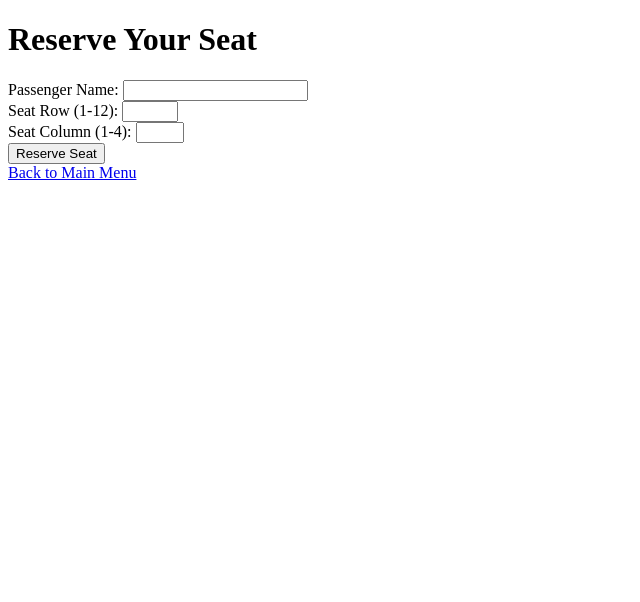
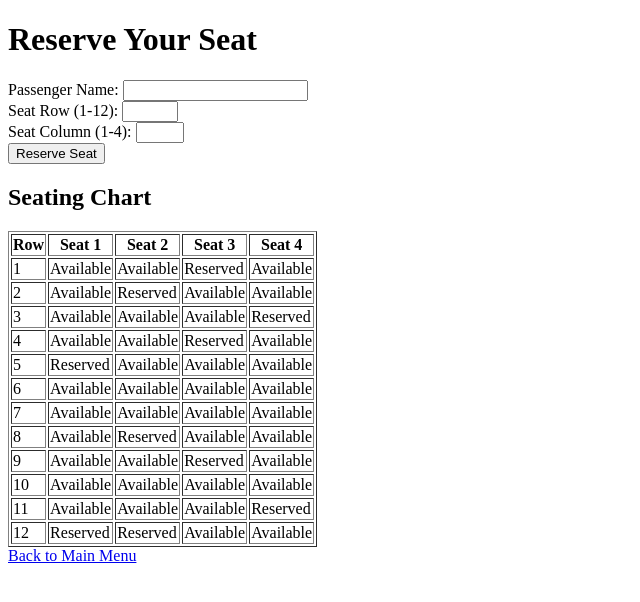
Before and after one commit to bp3000bp/4320-Final-Project, a Flask app: page /reserve in a window 1280 px wide. Shown: the top 602 px of the page, without its empty margins (0-640 px from the left). Run offline with Flask 3, Linux system fonts and the light colour scheme.

Commit message:
reserve page fixed

```diff
--- a/app/app.py
+++ b/app/app.py
@@ -18,19 +18,34 @@ def index():
 @app.route('/reserve', methods=['GET', 'POST'])
 def reserve_seat():
     with app.app_context():
+        # Create a seating chart (default is 'Available')
+        seating_chart = [['Available' for _ in range(4)] for _ in range(12)]
+
+        # Query the database for existing reservations
+        reservations = db.session.query(Reservation).all()
+
+        # Update the seating chart with reserved seats
+        for res in reservations:
+            seating_chart[res.seatRow - 1][res.seatColumn - 1] = 'Reserved'
+
         if request.method == 'POST':
             passengerName = request.form['passengerName']
             seatRow = int(request.form['seatRow'])
             seatColumn = int(request.form['seatColumn'])
 
+            # Check if the selected seat is already reserved
             existing_reservation = db.session.query(Reservation).filter_by(
                 seatRow=seatRow, seatColumn=seatColumn).first()
 
             if existing_reservation:
+                # Display error if seat is taken
                 flash("Seat already reserved. Please choose another seat.")
-                return render_template('reserve.html')
+                return render_template('reserve.html', seating_chart=seating_chart, enumerate=enumerate)
 
+            # Generate an eTicketNumber for the new reservation
             eTicketNumber = f"{seatRow}{seatColumn}{passengerName[:4]}"
+
+            # Add the new reservation to the database
             new_reservation = Reservation(
                 passengerName=passengerName,
                 seatRow=seatRow,
@@ -40,9 +55,13 @@ def reserve_seat():
             db.session.add(new_reservation)
             db.session.commit()
 
+            # Success message
             flash(f"Reservation successful! Your eTicket number: {eTicketNumber}")
             return redirect(url_for('index'))
-        return render_template('reserve.html')
+
+        # Render the form with the updated seating chart
+        return render_template('reserve.html', seating_chart=seating_chart, enumerate=enumerate)
+
 
 
 
--- a/templates/reserve.html
+++ b/templates/reserve.html
@@ -7,6 +7,8 @@
 </head>
 <body>
     <h1>Reserve Your Seat</h1>
+
+    <!-- Reservation Form -->
     <form method="POST" action="/reserve">
         <label for="passengerName">Passenger Name:</label>
         <input type="text" id="passengerName" name="passengerName" required><br>
@@ -19,6 +21,31 @@
 
         <button type="submit">Reserve Seat</button>
     </form>
+
+    <!-- Seating Chart -->
+    <h2>Seating Chart</h2>
+    <table border="1">
+        <thead>
+            <tr>
+                <th>Row</th>
+                <th>Seat 1</th>
+                <th>Seat 2</th>
+                <th>Seat 3</th>
+                <th>Seat 4</th>
+            </tr>
+        </thead>
+        <tbody>
+            {% for row_index, row in enumerate(seating_chart) %}
+            <tr>
+                <td>{{ row_index + 1 }}</td>
+                {% for seat in row %}
+                <td>{{ seat }}</td>
+                {% endfor %}
+            </tr>
+            {% endfor %}
+        </tbody>
+    </table>
+
     <a href="/">Back to Main Menu</a>
 </body>
 </html>
```
